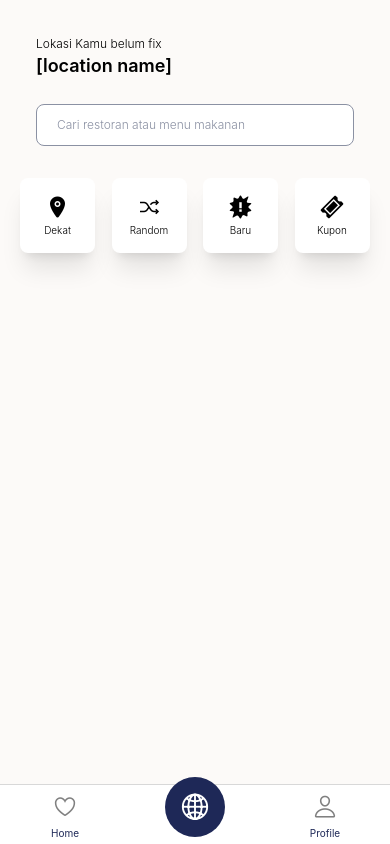
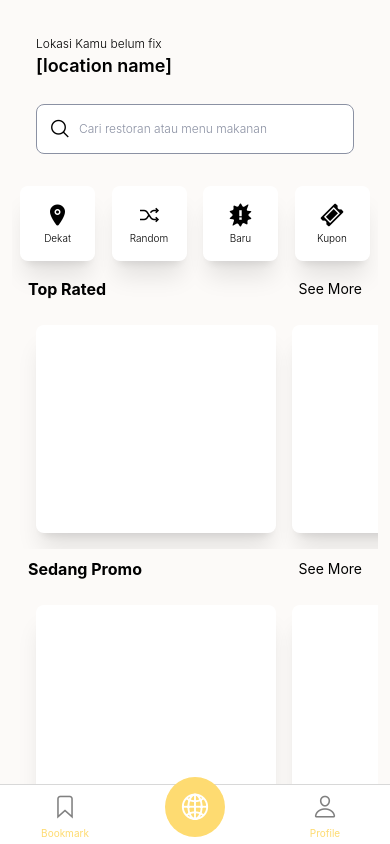
Before and after one commit to tarishaicha/eatsplorer-mobile, a React Native app: screen / in a window 390 px wide. Built offline with nearby package versions, Linux system fonts and the light colour scheme.

Commit message:
update:explore

```diff
--- a/src/navigation/MainContainer.js
+++ b/src/navigation/MainContainer.js
@@ -12,7 +12,7 @@ import Profile from "./screens/Profile";
 import Bookmark from "./screens/Bookmark";
 
 // Screen names
-const bookmarkFitur = "Home";
+const bookmarkFitur = "Bookmark";
 const exploreFitur = " ";
 const profileFitur = "Profile";
 
@@ -28,7 +28,7 @@ function ExploreTab({ size }) {
         width: 60,
         height: 60,
         borderRadius: 30,
-        backgroundColor: isFocused ? "#1E2857" : "#d3d3d3",
+        backgroundColor: isFocused ? "#FEDB71" : "grey",
         alignItems: 'center',
         justifyContent: 'center',
         marginTop: -10
@@ -51,7 +51,7 @@ function MainContainer() {
             let rn = route.name;
 
             if (rn === bookmarkFitur) {
-              iconName = focused ? "heart" : "heart-outline";
+              iconName = focused ? "bookmark" : "bookmark-outline";
             } else if (rn === exploreFitur) {
               // iconName = focused ? "ios-globe" : "ios-globe-outline";
               // return <CourseTab focused={focused} size={size} />;
@@ -64,14 +64,14 @@ function MainContainer() {
               <Ionicons
                 name={iconName}
                 size={size}
-                color={focused ? "#1E2857" : "grey"}
+                color={focused ? "#FEDB71" : "grey"}
               />
             );
           },
-          tabBarActiveTintColor: "#1E2857",
+          tabBarActiveTintColor: "#FEDB71",
           tabBarInactiveTintColor: "grey",
           tabBarLabelStyle: {
-            color: "#1E2857", // Set the text color for the tab label
+            color: "#FEDB71", // Set the text color for the tab label
           },
           headerShown: false,
           tabBarStyle: {
--- a/src/navigation/screens/Explore.js
+++ b/src/navigation/screens/Explore.js
@@ -1,5 +1,5 @@
 import * as React from "react";
-import { View, Text, TouchableOpacity, TextInput } from "react-native";
+import { View, Text, TouchableOpacity, TextInput, ScrollView } from "react-native";
 import Background from "../../components/Background";
 import { Ionicons } from '@expo/vector-icons';
 import { Entypo } from '@expo/vector-icons';
@@ -7,6 +7,7 @@ import { Entypo } from '@expo/vector-icons';
 export default function Explore({ navigation }) {
   return (
     <Background>
+    <ScrollView>
       <View className=" justify-center pt-4 pl-6">
         <Text className="text-black text-left font-inter text-xs font-light">Lokasi Kamu belum fix</Text>
         <Text className="text-black text-left font-inter text-lg font-semibold">[location name]</Text>
@@ -14,6 +15,7 @@ export default function Explore({ navigation }) {
       <TouchableOpacity
         onPress={() => navigation.navigate("Bookmark")}
         className = "flex-row items-center p-3 rounded-lg  m-6 bg-white border border-[#8b91a3]">
+        <Ionicons name="search-outline" size={22} color="black" />
         <TextInput
           className = "flex-1 ml-2 text-[#8b91a3] text-xs font-light"
           placeholder="Cari restoran atau menu makanan"
@@ -23,31 +25,67 @@ export default function Explore({ navigation }) {
       </TouchableOpacity>
        <View className="flex flex-row">
           <View className="flex-1 m-2">
-    <View className="items-center p-4 rounded-lg bg-[#FFF] shadow-xl" style={{ height: 75, width: 75 }}>
+            <TouchableOpacity className="items-center p-4 rounded-lg bg-[#FFF] shadow-xl" style={{ height: 75, width: 75 }}>
               <Ionicons name="location" size={24} color="black" />
               <Text className="text-center text-[10px] font-Inter font-light mt-1">Dekat</Text>
+            </TouchableOpacity>
+          </View>
+          <View className="flex-1 m-2">
+            <TouchableOpacity className="items-center p-4 rounded-lg bg-[#FFF] shadow-xl" style={{ height: 75, width: 75 }}>
+              <Ionicons name="ios-shuffle-outline" size={24} color="black" />
+              <Text className="text-center text-[10px] font-Inter font-light mt-1">Random</Text>
+            </TouchableOpacity>
+         </View>
+        <View className="flex-1 m-2">
+          <TouchableOpacity className="items-center p-4 rounded-lg bg-[#FFF] shadow-xl" style={{ height: 75, width: 75 }}>
+            <Entypo name="new" size={24} color="black" />
+            <Text className="text-center text-[10px] font-Inter font-light mt-1 ">Baru</Text>
+          </TouchableOpacity>
+       </View>
+       <View className="flex-1 m-2">
+          <TouchableOpacity className="items-center p-4 rounded-lg bg-[#FFF] shadow-xl" style={{ height: 75, width: 75 }}>
+            <Entypo name="ticket" size={24} color="black" />
+            <Text className="text-center text-[10px] font-Inter font-light mt-1">Kupon</Text>
+         </TouchableOpacity>
        </View>
       </View>
+      <View className="flex-row items-center justify-between py-2 px-4">
+        <Text className="text-black text-left font-inter text-base font-bold">Top Rated</Text>
+        <TouchableOpacity>
+          <Text className="text-gray font-normal text-sm">See More</Text>
+        </TouchableOpacity>
+      </View>
+      <ScrollView horizontal={true}>
+        <View className="flex flex-row py-2 px-4">
           <View className="flex-1 m-2">
-    <View className="items-center p-4 rounded-lg bg-[#FFF] shadow-xl" style={{ height: 75, width: 75 }}>
-      <Ionicons name="ios-shuffle-outline" size={24} color="black" />
-      <Text className="text-center text-[10px] font-Inter font-light mt-1">Random</Text>
+            <TouchableOpacity className="items-center p-4 rounded-lg bg-[#FFF] shadow-xl h-52 w-60 gap-x-1 ">
+            </TouchableOpacity>
+          </View>
+          <View className="flex-1 m-2">
+            <TouchableOpacity className="items-center p-4 rounded-lg bg-[#FFF] shadow-xl h-52 w-60 gap-x-1">
+            </TouchableOpacity>
           </View>
         </View>
+      </ScrollView>
+      <View className="flex-row items-center justify-between py-2 px-4">
+        <Text className="text-black text-left font-inter text-base font-bold">Sedang Promo</Text>
+        <TouchableOpacity>
+          <Text className="text-gray font-normal text-sm">See More</Text>
+        </TouchableOpacity>
+      </View>
+      <ScrollView horizontal={true}>
+        <View className="flex flex-row py-2 px-4">
           <View className="flex-1 m-2">
-    <View className="items-center p-4 rounded-lg bg-[#FFF] shadow-xl" style={{ height: 75, width: 75 }}>
-      <Entypo name="new" size={24} color="black" />
-      <Text className="text-center text-[10px] font-Inter font-light mt-1 ">Baru</Text>
+            <TouchableOpacity className="items-center p-4 rounded-lg bg-[#FFF] shadow-xl h-52 w-60 gap-x-1 ">
+            </TouchableOpacity>
+          </View>
+          <View className="flex-1 m-2">
+            <TouchableOpacity className="items-center p-4 rounded-lg bg-[#FFF] shadow-xl h-52 w-60 gap-x-1">
+            </TouchableOpacity>
           </View>
         </View>
-  <View className="flex-1 m-2">
-    <View className="items-center p-4 rounded-lg bg-[#FFF] shadow-xl" style={{ height: 75, width: 75 }}>
-    <Entypo name="ticket" size={24} color="black" />
-      <Text className="text-center text-[10px] font-Inter font-light mt-1">Kupon</Text>
-    </View>
-  </View>
-</View>
-
+      </ScrollView>
+      </ScrollView>
     </Background>
   );
 }
```
Lines whose indentation alone changed are shown as unchanged.
